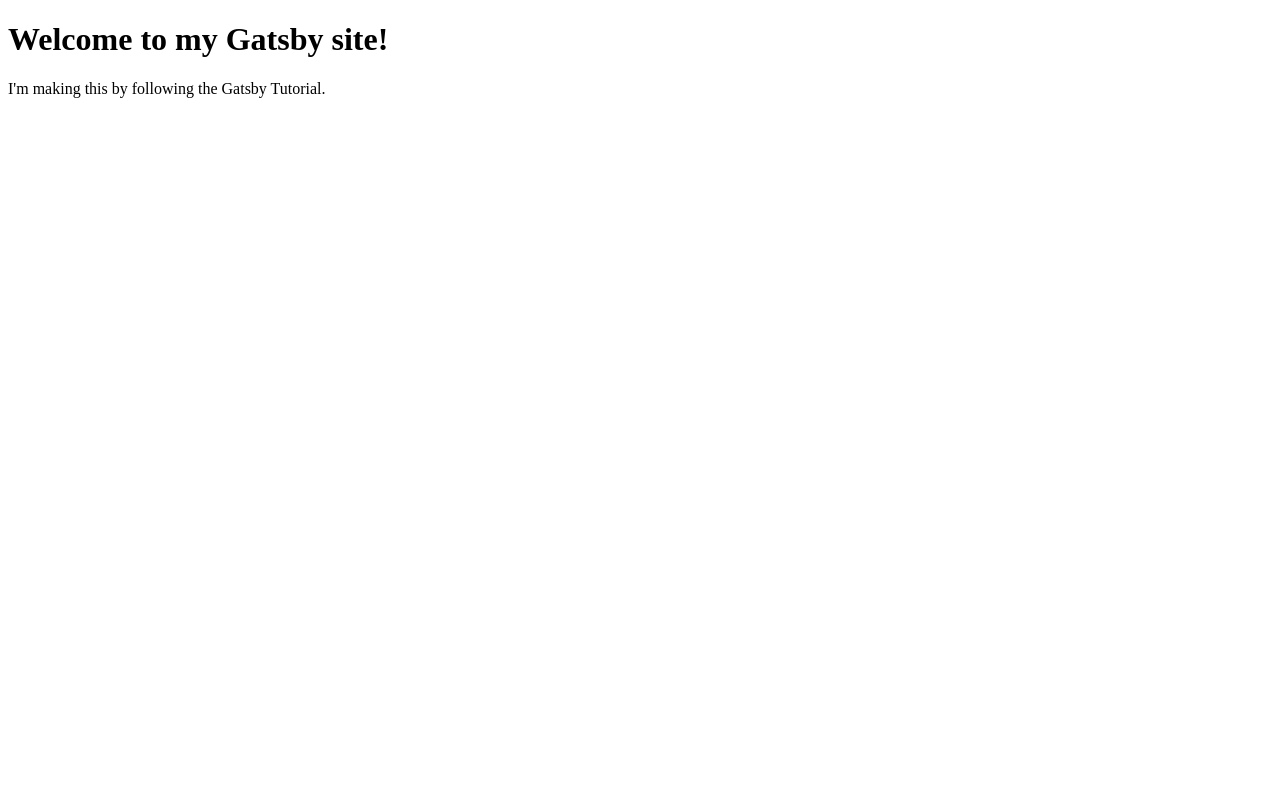
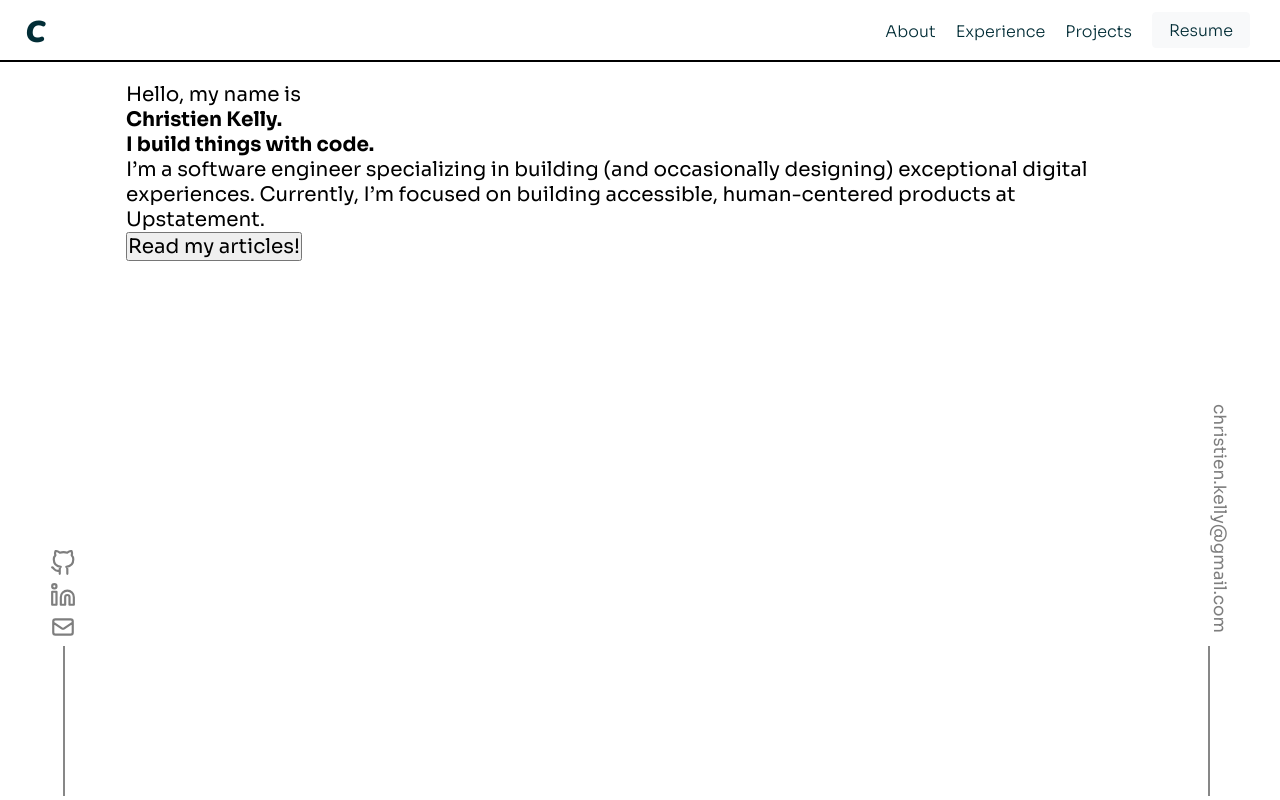
Before and after one commit to christien-kelly/v1, a Gatsby site: page / in a window 1280 px wide. Built offline with nearby package versions, Linux system fonts and the light colour scheme; Gatsby itself is replaced by a stand-in of ours.

Commit message:
Create the main layout for the application.

```diff
--- /dev/null
+++ b/gatsby-browser.js
@@ -0,0 +1 @@
+import "./src/styles/styles.css";
--- a/package.json
+++ b/package.json
@@ -22,6 +22,7 @@
     "gatsby-plugin-mdx": "^5.7.0",
     "gatsby-source-filesystem": "^5.7.0",
     "react": "^18.2.0",
-    "react-dom": "^18.2.0"
+    "react-dom": "^18.2.0",
+    "react-icons": "^4.8.0"
   }
 }
--- /dev/null
+++ b/src/components/layout/header.jsx
@@ -0,0 +1,28 @@
+import * as React from 'react';
+import {
+    headerContainer,
+    navLink,
+    navItemsContainer,
+    logoContainer,
+    navButton
+ } from '../../styles/header.module.css';
+
+const Header = () => {
+    return (
+        <div className={headerContainer}>
+            <div className={logoContainer}>
+                C
+            </div>
+            <div className={navItemsContainer}>
+                <ul className='nav-items'>
+                    <li className={navLink}>About</li>
+                    <li className={navLink}>Experience</li>
+                    <li className={navLink}>Projects</li>
+                </ul>
+                <button className={navButton}>Resume</button>
+            </div>
+        </div>
+    )
+};
+
+export default Header;
--- /dev/null
+++ b/src/components/layout/layout.jsx
@@ -0,0 +1,18 @@
+import * as React from 'react';
+import LeftSideBar from './left-sidebar';
+import {
+    contentContainer
+} from '../../styles/layout.module.css';
+import RightSideBar from './right-sidebar';
+
+const Layout = ({ children }) => {
+    return (
+        <main className={contentContainer}>
+            <LeftSideBar />
+            { children }
+            <RightSideBar />
+        </main>
+    )
+}
+
+export default Layout;
--- /dev/null
+++ b/src/components/layout/left-sidebar.jsx
@@ -0,0 +1,21 @@
+import * as React from 'react';
+import { FiGithub, FiLinkedin } from 'react-icons/fi';
+import { HiOutlineMail } from 'react-icons/hi';
+import {
+    leftNavContainer,
+    sidebarNavFooter,
+    sidebarNavIcon
+} from '../../styles/layout.module.css'
+
+const LeftSideBar = () => {
+    return (
+        <div className={leftNavContainer}>
+            <div className={sidebarNavIcon}><FiGithub size={26}/></div>
+            <div className={sidebarNavIcon}><FiLinkedin size={26}/></div>
+            <div className={sidebarNavIcon}><HiOutlineMail size={26}/></div>
+            <div className={sidebarNavFooter}></div>
+        </div>
+    );
+}
+
+export default LeftSideBar;
--- /dev/null
+++ b/src/components/layout/right-sidebar.jsx
@@ -0,0 +1,17 @@
+import * as React from 'react';
+import {
+    leftNavContainer,
+    sidebarNavFooter,
+    sidebarNavEmail
+} from '../../styles/layout.module.css'
+
+const RightSideBar = () => {
+    return (
+        <div className={leftNavContainer}>
+            <div className={sidebarNavEmail}>christien.kelly@gmail.com</div>
+            <div className={sidebarNavFooter}></div>
+        </div>
+    );
+}
+
+export default RightSideBar;
--- a/src/pages/index.js
+++ b/src/pages/index.js
@@ -1,15 +1,28 @@
-// Step 1: Import React
-import * as React from 'react'
+import * as React from 'react';
+import Header from '../components/layout/header';
+import Layout from '../components/layout/layout';
+import { pageContainer } from '../styles/layout.module.css';
+
 
 // Step 2: Define your component
 const IndexPage = () => {
   return (
-    <main>
-      <h1>Welcome to my Gatsby site!</h1>
-      <p>I'm making this by following the Gatsby Tutorial.</p>
-    </main>
+    <div className={ pageContainer }>
+      <Header />
+      <Layout>
+        <div>
+        <p class="code-text">Hello, my name is</p>
+        <h2 class="primary-header">Christien Kelly.</h2>
+        <h2 class="secondary-header">I build things with code.</h2>
+        <p>I’m a software engineer specializing in building (and occasionally designing)
+        exceptional digital experiences. Currently, I’m focused on building accessible,
+        human-centered products at Upstatement.</p>
+        <button class="code-button">Read my articles!</button>
+        </div>
+      </Layout>
+    </div>
   )
-}
+};
 
 // You'll learn about this in the next task, just copy it for now
 export const Head = () => <title>Christien Kelly</title>;
--- /dev/null
+++ b/src/styles/header.module.css
@@ -0,0 +1,80 @@
+.headerContainer {
+    display: flex;
+    justify-content: space-between;
+    width: 100vw;
+    border-bottom: black 2px solid;
+    padding: 0.75rem 0rem;
+    margin-bottom: 1rem;
+}
+
+.navLink {
+    display: inline;
+    margin: 0 10px;
+    font-size: 80%;
+    color: #022d36;
+    font-weight: 300;
+    cursor: pointer;
+    transition: color 0.7s;
+}
+
+.navLink:last-child {
+    margin-right: 1rem;
+}
+
+.navLink:hover,
+.logoContainer:hover {
+    color: #022d36e1;
+}
+
+.navItemsContainer,
+.logoContainer {
+    height: 30px;
+    margin: auto 0.25rem;
+}
+
+.logoContainer {
+    margin-left: 25px;
+    color: #022d36;
+    font-family: 'Nunito';
+    font-size: 150%;
+    line-height: 120%;
+    cursor: pointer;
+    transition: color 0.7s;
+}
+
+.navItemsContainer {
+    display: flex;
+    align-items: center;
+}
+
+.navButton {
+    color: #022d36;
+    background-color: #f8f9fa;
+    border: 1px solid #f8f9fa;
+    border-radius: 4px;
+    cursor: pointer;
+    font-size: 80%;
+    font-weight: 300;
+    height: 36px;
+    line-height: 27px;
+    min-width: 54px;
+    padding: 0 16px;
+    text-align: center;
+    user-select: none;
+    -webkit-user-select: none;
+    touch-action: manipulation;
+    white-space: pre;
+    transition: box-shadow 0.7s, border-color 0.7s;
+    margin-right: 25px;
+}
+
+.navButton:hover {
+    border-color: #dadce0;
+    box-shadow: rgba(0, 0, 0, .1) 0 1px 1px;
+    color: #202124;
+}
+
+.navButton:focus {
+    border-color: #4285f4;
+    outline: none;
+}
--- /dev/null
+++ b/src/styles/layout.module.css
@@ -0,0 +1,54 @@
+.contentContainer {
+    display: flex;
+    height: 100%;
+}
+
+.leftNavContainer {
+    display: flex;
+    justify-content: flex-end;
+    flex-direction: column;
+    margin: 0.2rem 2.5rem;
+    color: rgba(0, 0, 0, 0.504);
+    transition: margin-bottom 0.7s, color 0.7s, border-color 0.7s;
+}
+
+.leftNavContainer:hover {
+    margin-bottom: 0.4rem;
+    color: rgba(0, 0, 0, 0.697);
+    border-color: rgba(0, 0, 0, 0.697);
+}
+
+.sidebarNavEmail {
+    color: rgba(0, 0, 0, 0.504);
+    font-size: 85%;
+    writing-mode: tb-rl;
+    margin-left: 24px;
+    margin-bottom: 0.65rem;
+    cursor: pointer;
+    transition: color 0.7s;
+}
+
+.sidebarNavEmail:hover {
+    color: rgba(0, 0, 0, 0.697);
+}
+
+.sidebarNavIcon {
+    cursor: pointer;
+    transition: font-size 1.2s;
+}
+
+.sidebarNavIcon:hover {
+    font-size: 130%;
+}
+
+.pageContainer {
+    display: flex;
+    height: 100vh;
+    flex-direction: column;
+}
+
+.sidebarNavFooter {
+    height: 150px;
+    margin-left: 50%;
+    border-left: 2.75px rgba(0, 0, 0, 0.472) solid;
+}
--- /dev/null
+++ b/src/styles/styles.css
@@ -0,0 +1,16 @@
+/* Global Styles for the website. */
+
+
+@import url('https://fonts.googleapis.com/css2?family=Nunito:ital,wght@1,1000&family=Sora:wght@100;200;300;400;500;600;700;800&display=swap');
+
+*,
+*::before,
+*::after  {
+    margin: 0;
+    padding: 0;
+}
+
+* {
+    font-size: 20px;
+    font-family: 'Sora', sans-serif;
+}
```
Also changed, not shown: src/styles/sidebar.module.css (added), 1 other file.
